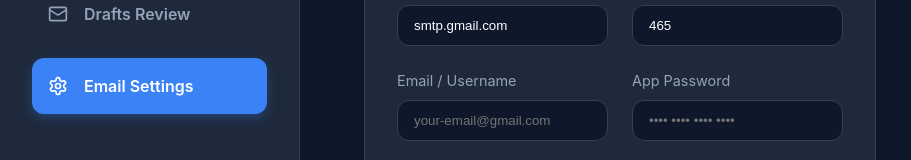
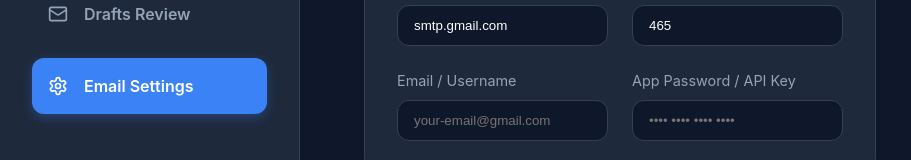
Before and after one commit to TOS2020/EduReply, a React (Vite) app in the folder client/: page /settings in a window 1280 px wide. Shown: the part 352-512 px from the top of the page, without its empty margins (0-911 px from the left). Built offline with nearby package versions, Linux system fonts and the light colour scheme; no server answers; sample sign-in values are in the browser's storage.

Commit message:
UI Fix: Add helper text for Brevo API Keys in Settings page

```diff
--- a/client/src/pages/Settings.tsx
+++ b/client/src/pages/Settings.tsx
@@ -130,7 +130,12 @@ export default function Settings() {
                             <input className="input" value={smtp.user} onChange={e => setSmtp({...smtp, user: e.target.value})} placeholder="your-email@gmail.com" />
                         </div>
                         <div style={{ display: 'flex', flexDirection: 'column', gap: '0.5rem' }}>
-                            <label style={{ fontSize: '0.9rem', color: 'var(--text-secondary)' }}>App Password</label>
+                            <div style={{ display: 'flex', justifyContent: 'space-between', alignItems: 'center' }}>
+                                <label style={{ fontSize: '0.9rem', color: 'var(--text-secondary)' }}>App Password / API Key</label>
+                                {smtp.host.includes('brevo.com') && (
+                                    <span style={{ fontSize: '0.75rem', color: 'var(--accent-blue)' }}>Use v3 API Key (xkeysib-...)</span>
+                                )}
+                            </div>
                             <input className="input" type="password" value={smtp.pass} onChange={e => setSmtp({...smtp, pass: e.target.value})} placeholder="•••• •••• •••• ••••" />
                         </div>
                     </div>
```
